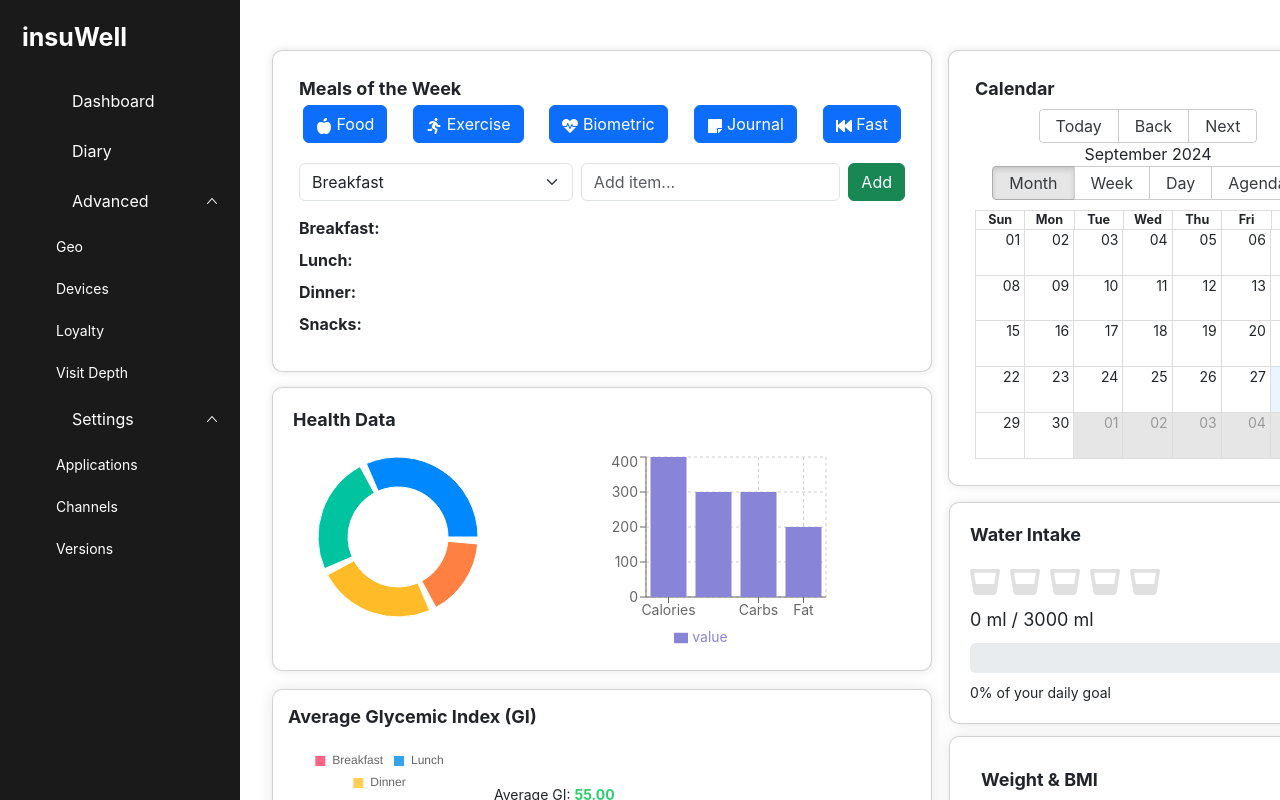
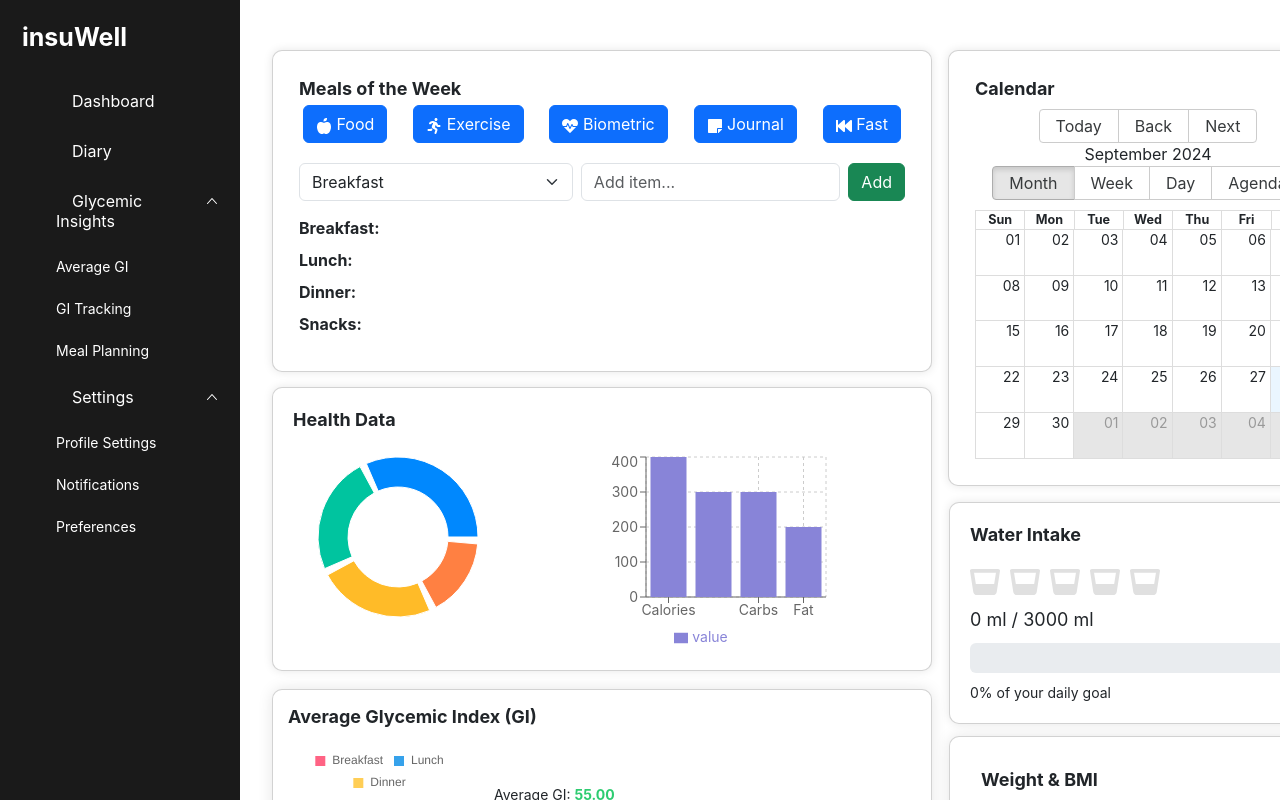
Before and after one commit to Saja-elkurtehi/InsuWell, a React (Create React App) app in the folder insulin-coach/: page /about in a window 1280 px wide. Shown: the top 800 px of the page. Built offline with nearby package versions, Linux system fonts and the light colour scheme; some icons are missing.

Commit message:
fix linking

```diff
--- a/insulin-coach/src/components/Navbar.js
+++ b/insulin-coach/src/components/Navbar.js
@@ -28,22 +28,21 @@ const Navbar = () => (
       </Sidenav.Header>
       <Sidenav.Body>
         <Nav activeKey="1">
-          <Nav.Item as={Link} to="/home" eventKey="1" icon={<DashboardIcon />}>
+          <Nav.Item as={Link} to="/dashboard" eventKey="1" icon={<DashboardIcon />}>
             Dashboard
           </Nav.Item>
           <Nav.Item as={Link} to="/about" eventKey="2" icon={<GroupIcon />}>
             Diary
           </Nav.Item>
-          <Nav.Menu eventKey="3" title="Advanced" icon={<MagicIcon />}>
-            <Nav.Item eventKey="3-1">Geo</Nav.Item>
-            <Nav.Item eventKey="3-2">Devices</Nav.Item>
-            <Nav.Item eventKey="3-3">Loyalty</Nav.Item>
-            <Nav.Item eventKey="3-4">Visit Depth</Nav.Item>
+          <Nav.Menu eventKey="3" title="Glycemic Insights" icon={<MagicIcon />}>
+            <Nav.Item as={Link} to="/average-gi" eventKey="3-1">Average GI</Nav.Item>
+            <Nav.Item as={Link} to="/gi-tracking" eventKey="3-2">GI Tracking</Nav.Item>
+            <Nav.Item as={Link} to="/meal-planning" eventKey="3-3">Meal Planning</Nav.Item>
           </Nav.Menu>
           <Nav.Menu eventKey="4" title="Settings" icon={<GearCircleIcon />}>
-            <Nav.Item eventKey="4-1">Applications</Nav.Item>
-            <Nav.Item eventKey="4-2">Channels</Nav.Item>
-            <Nav.Item eventKey="4-3">Versions</Nav.Item>
+            <Nav.Item as={Link} to="/profile" eventKey="4-1">Profile Settings</Nav.Item>
+            <Nav.Item as={Link} to="/notifications" eventKey="4-2">Notifications</Nav.Item>
+            <Nav.Item as={Link} to="/preferences" eventKey="4-3">Preferences</Nav.Item>
           </Nav.Menu>
         </Nav>
       </Sidenav.Body>
--- a/insulin-coach/src/pages/About.js
+++ b/insulin-coach/src/pages/About.js
@@ -16,8 +16,8 @@ export default function About() {
                 <DiaryActions />
                 <PieChartCard />
                 <WaterIntakeCard />
-                <AverageGICard/>
-                <WeightBMICard/>
+                <AverageGICard />
+                <WeightBMICard />
             </div>
         </>
     )
```
